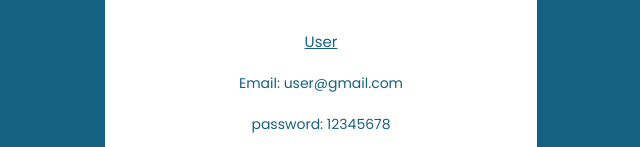
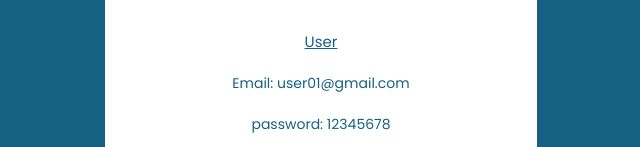
Before and after one commit to aruntutter/react-ecommerce-crud-app, a React (Vite) app: page /login in a window 1280 px wide. Shown: the part 524-671 px from the top of the page, without its empty margins (319-959 px from the left). Built offline with nearby package versions, Linux system fonts and the light colour scheme; no server answers; the database is empty.

Commit message:
user credential updated

```diff
--- a/src/pages/registration/login/Login.jsx
+++ b/src/pages/registration/login/Login.jsx
@@ -143,7 +143,7 @@
           </div>
           <div className="user-credential">
             <p>User</p>
-            <p>Email: user@gmail.com</p>
+            <p>Email: user01@gmail.com</p>
             <p>password: 12345678</p>
           </div>
         </div>
```
